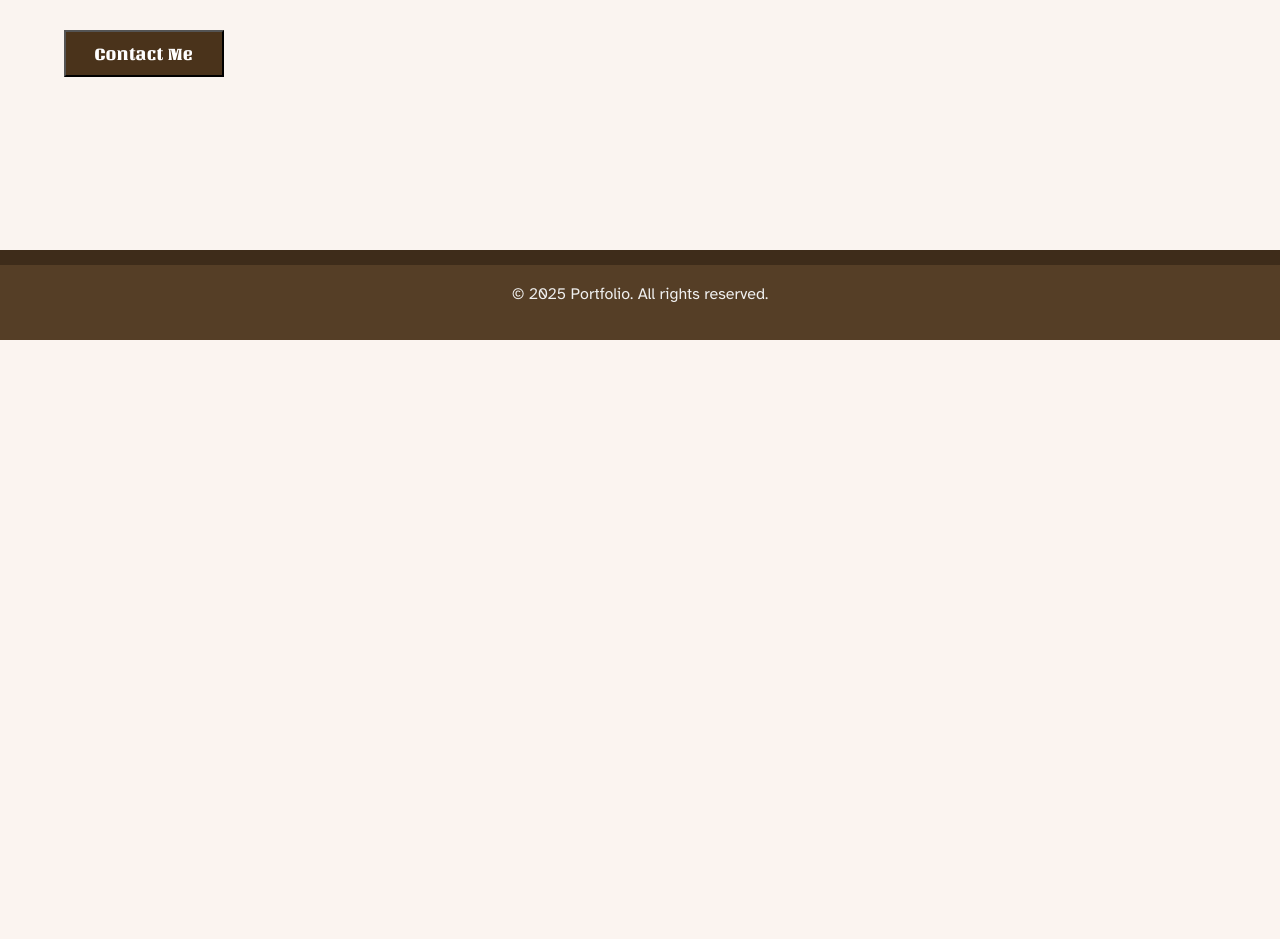
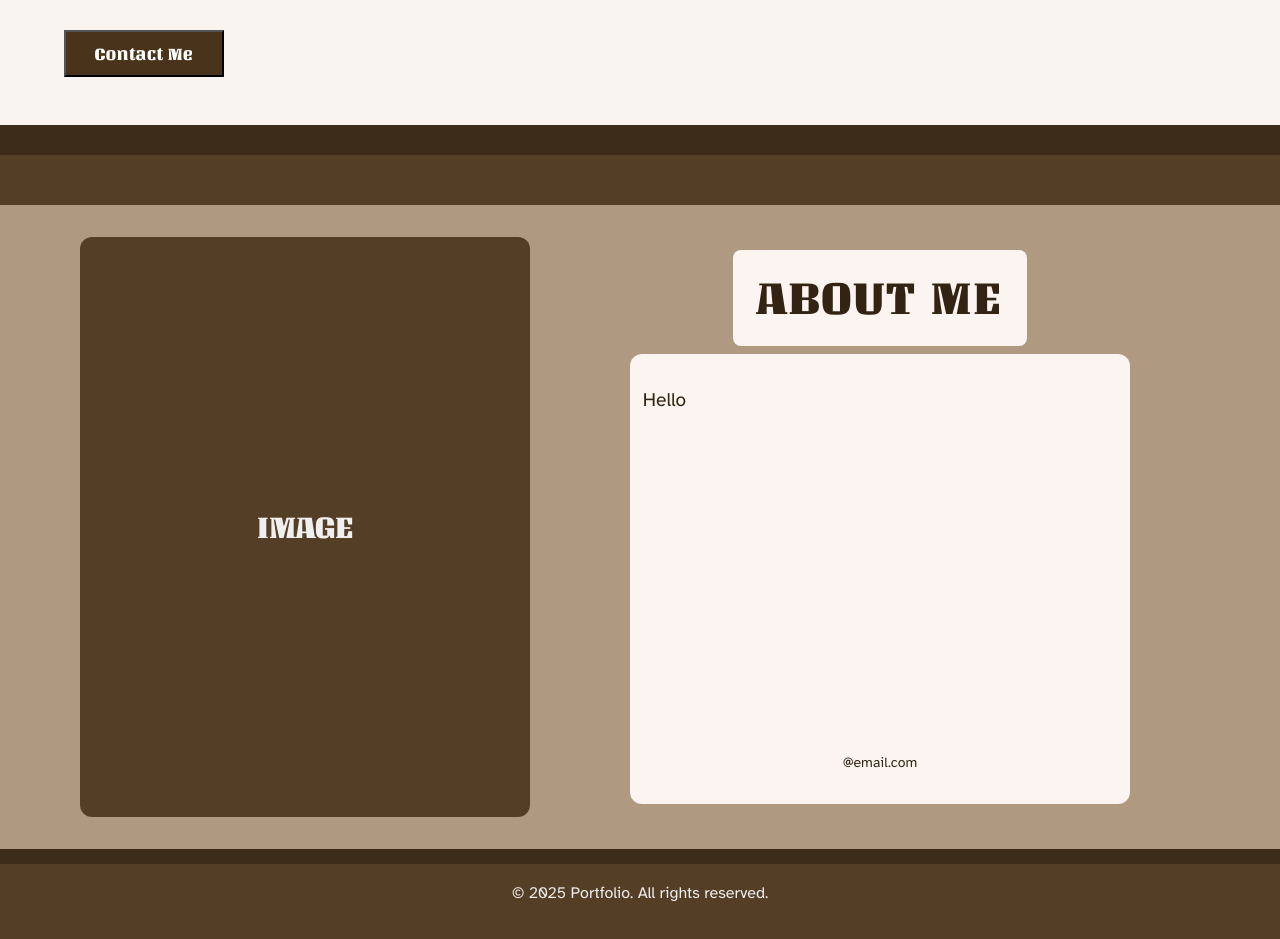
Before and after one commit to Amanda-Andrite/Portfolio, a SvelteKit app: page / in a window 1280 px wide. Shown: the part 460-1399 px from the top of the page. Before the commit the page ends 800 px from the top, so only its background shows below. Built offline with nearby package versions, Linux system fonts and the light colour scheme.

Commit message:
Added 'About Me' styling

```diff
--- a/src/routes/+page.svelte
+++ b/src/routes/+page.svelte
@@ -7,7 +7,7 @@
 
 <main class="page">
 	<section class="intro">
-		<div class="intro-content">
+		<header class="intro-content">
 			<h1>Meet the creative mind behind the screen.</h1>
 			<p>
 				I design and develop websites that balance aesthetics with functionality, bringing bold
@@ -18,6 +18,25 @@
 				that are intuitive, responsive, and built to last.
 			</p>
 			<button>Contact Me</button>
+		</header>
+	</section>
+
+	<div class="primary-divider"></div>
+	<div class="secondary-divider"></div>
+
+	<section class="about" aria-labelledby="about-title">
+		<div class="about-container">
+			<div class="about-image">
+				<div class="image-placeholder"></div>
+			</div>
+
+			<article class="about-content">
+				<h2 id="about-title" class="about-title">ABOUT ME</h2>
+				<div class="about-card">
+					<p class="about-text">Hello</p>
+					<p class="about-email">@email.com</p>
+				</div>
+			</article>
 		</div>
 	</section>
 </main>
@@ -34,6 +53,8 @@
 		align-items: center;
 		padding-left: 4rem;
 		padding-right: 2rem;
+		margin-bottom: 0;
+		padding-bottom: 3rem;
 	}
 
 	.intro-content {
@@ -59,4 +80,97 @@
 		cursor: pointer;
 		color: white;
 	}
+
+	.primary-divider {
+		height: 30px;
+		background-color: var(--divider-color);
+		margin: 0;
+	}
+
+	.secondary-divider {
+		height: 50px;
+		background-color: var(--background-tertiary);
+		margin: 0;
+	}
+
+	.about {
+		background-color: var(--background-secondary);
+		padding: 2rem 1rem;
+		display: flex;
+		justify-content: center;
+		margin: 0;
+	}
+
+	.about-container {
+		display: flex;
+		gap: var(--gap-lg);
+		align-items: center;
+		width: 100%;
+		max-width: 1400px;
+		padding: 0 4rem;
+	}
+
+	.image-placeholder {
+		width: 450px;
+		height: 580px;
+		border-radius: var(--card-radius);
+		background: var(--background-tertiary);
+		display: flex;
+		align-items: center;
+		justify-content: center;
+		position: relative;
+		overflow: hidden;
+	}
+
+	.image-placeholder::after {
+		content: 'IMAGE';
+		color: var(--color-white);
+		font-family: var(--font-heading);
+		font-size: 2rem;
+	}
+
+	.about-content {
+		display: flex;
+		flex-direction: column;
+		flex: 1;
+		align-items: center;
+		justify-content: center;
+		gap: 0.5rem;
+	}
+
+	.about-title {
+		background-color: var(--background-primary);
+		color: var(--text-primary);
+		font-family: var(--font-heading);
+		padding: 0.6rem 1.5rem;
+		border-radius: var(--radius-md);
+		width: fit-content;
+		font-size: 3rem;
+		letter-spacing: 2px;
+		margin: 0;
+	}
+
+	.about-card {
+		width: 100%;
+		max-width: 500px;
+		height: 450px;
+		background-color: var(--background-primary);
+		padding: 0.8rem;
+		border-radius: var(--card-radius);
+		display: flex;
+		flex-direction: column;
+		justify-content: space-between;
+		margin: 0 auto;
+	}
+
+	.about-text {
+		font-family: var(--font-body);
+		color: var(--text-primary);
+	}
+
+	.about-email {
+		font-size: var(--font-sm);
+		text-align: center;
+		color: var(--text-primary);
+	}
 </style>
```
